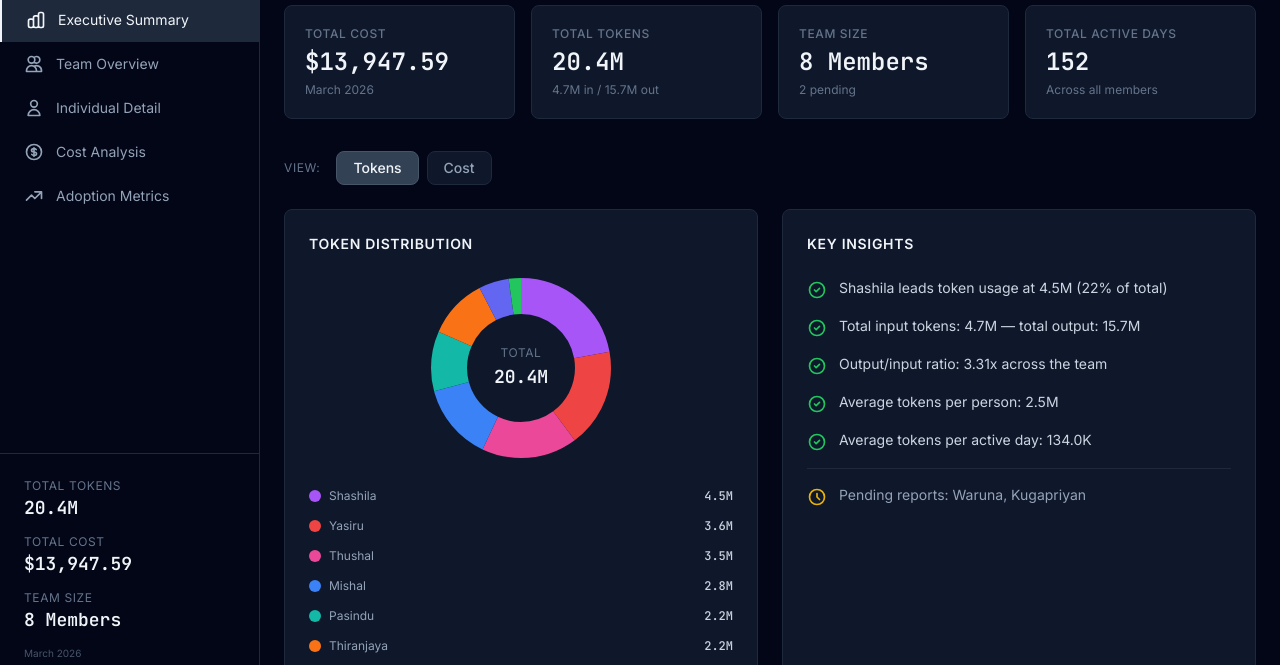
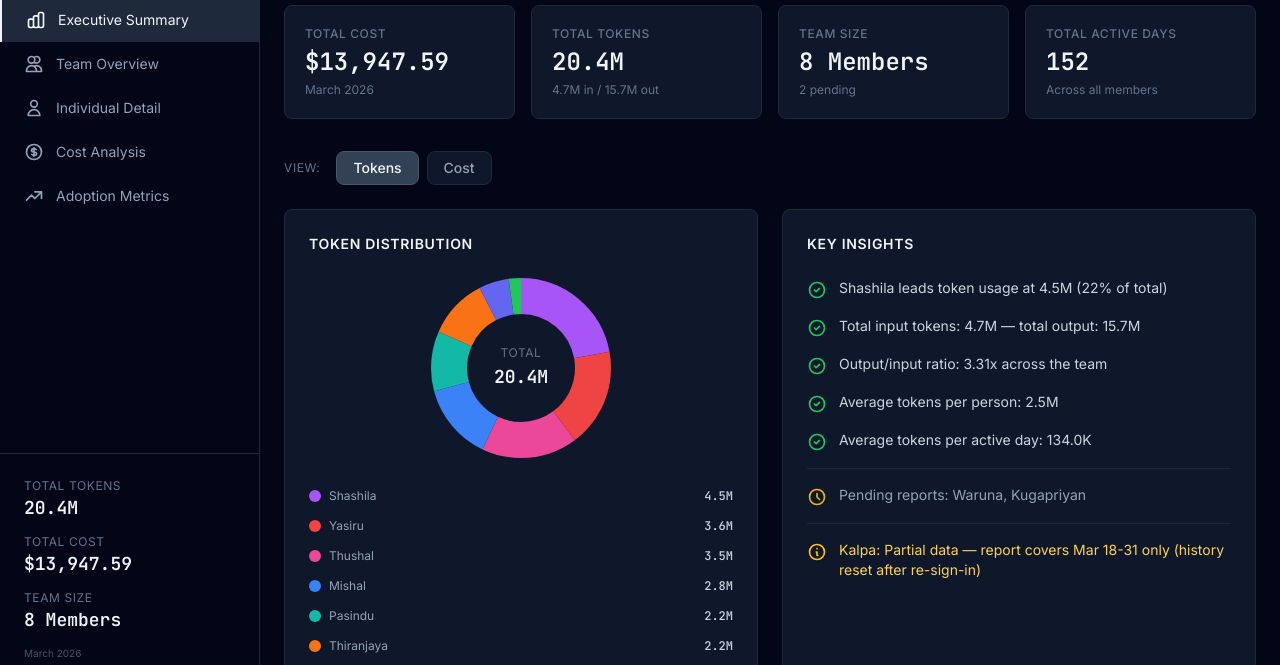
Before and after one commit to mishalcAllion/maestro-claude-usage-report, a plain HTML site: page index.html in a window 1280 px wide. Shown: the part 115-780 px from the top of the page. Drawn offline with nearby package versions, Linux system fonts and the light colour scheme.

Commit message:
Add Kalpa partial data note to Executive Summary insights
CEO-facing visibility — amber note in Key Insights section for any
member with partial/incomplete report data.

Co-Authored-By: Claude Opus 4.6 (1M context) <noreply@anthropic.com>

```diff
--- a/index.html
+++ b/index.html
@@ -144,6 +144,14 @@
                   <p class="text-sm text-slate-400">Pending reports: ${month.pendingMembers.map(m => m.short).join(', ')}</p>
                 </div>
               ` : ''}
+              ${month.activeMembers.filter(m => m.note).map(m => `
+                <div class="flex items-start gap-3 pt-4 border-t border-slate-800">
+                  <svg class="w-5 h-5 text-amber-400 flex-shrink-0 mt-0.5" fill="none" stroke="currentColor" viewBox="0 0 24 24">
+                    <path stroke-linecap="round" stroke-linejoin="round" stroke-width="2" d="M13 16h-1v-4h-1m1-4h.01M21 12a9 9 0 11-18 0 9 9 0 0118 0z"/>
+                  </svg>
+                  <p class="text-sm text-amber-300">${Theme.escapeHtml(m.short)}: ${Theme.escapeHtml(m.note)}</p>
+                </div>
+              `).join('')}
             </div>
           </div>
         </div>
```
